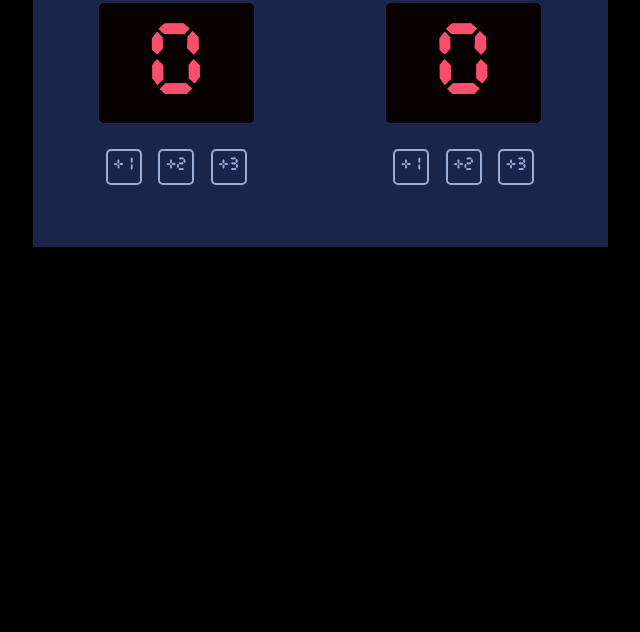
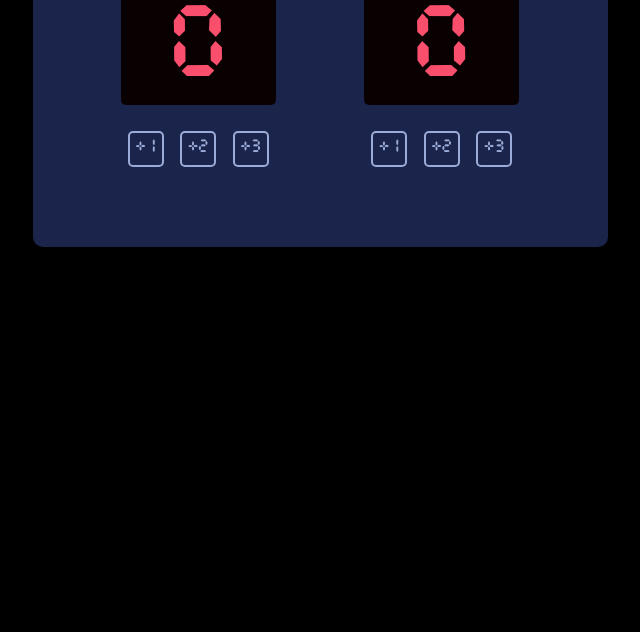
Before and after one commit to dscardona/basketball-scoreboard, a plain HTML site: page index.html in a window 1280 px wide. Shown: the part 168-800 px from the top of the page, without its empty margins (320-960 px from the left). Drawn offline with Linux system fonts and the light colour scheme.

Commit message:
Reduce spacing between team's scores

```diff
--- a/index.html
+++ b/index.html
@@ -9,7 +9,7 @@
 </head>
 <body>
     <div class="board">
-        <div class="team-score">
+        <div class="team-score" id="home-team">
             <h1>HOME</h1>
             <div class="score-screen">
                 <h2 class="score">0</h2>
@@ -20,7 +20,7 @@
                 <div class="btn-increase">+3</div>
             </div>
         </div>
-        <div class="team-score">
+        <div class="team-score" id="away-team">
             <h1>AWAY</h1>
             <div class="score-screen">
                 <h2 class="score">0</h2>
--- a/styles.css
+++ b/styles.css
@@ -15,14 +15,16 @@ body {
     background: #1B244A;
     margin: 30px auto;
     display: flex;
-    justify-content: space-around;
+    justify-content: space-evenly;
     align-items: center;
     text-align: center;
+    border-radius: 10px;
 }
 
 .team-score {
     display: flex;
     flex-direction: column;
+    margin-bottom: 35px;
 }
 
 h1 {
```
